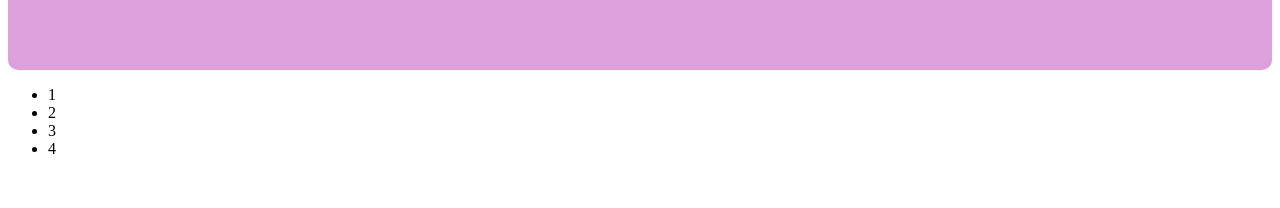
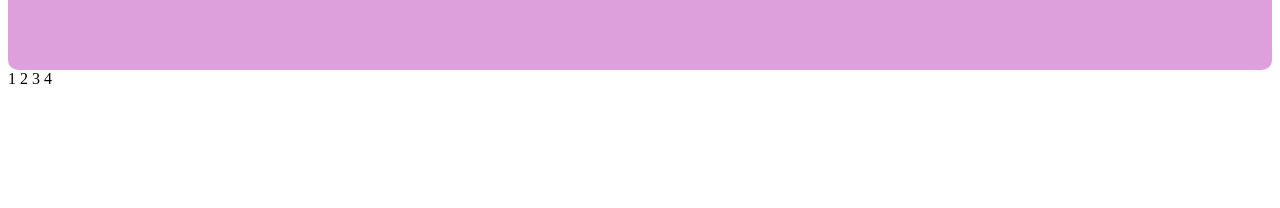
Before and after one commit to zjq212054/myTest01, a plain HTML site: page index.html in a window 1280 px wide. Shown: the part 188-396 px from the top of the page. Drawn offline with Linux system fonts and the light colour scheme.

Commit message:
增加導覽列樣式

```diff
--- a/main.css
+++ b/main.css
@@ -6,6 +6,19 @@ header{
 main{
     min-height: 800px;
 }
+nav{
+    & ul{
+        list-style-type: none;
+        padding: 0;
+        margin: 0;
+        & li{
+            display: inline-block;
+            &:hover{
+                background-color: #4ae363;
+            }
+        }
+    }
+}
 footer{
     background-color: rgb(222, 248, 248);
     height: 60px;
```
